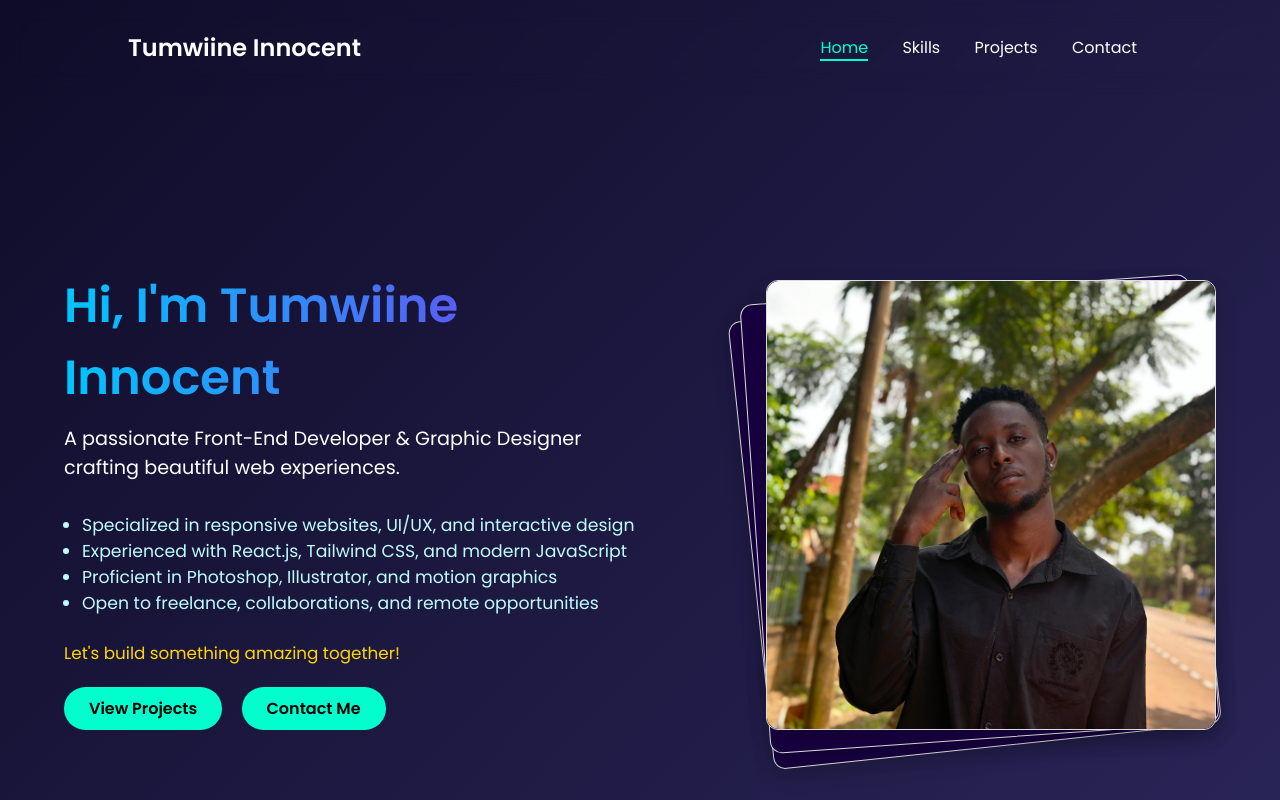
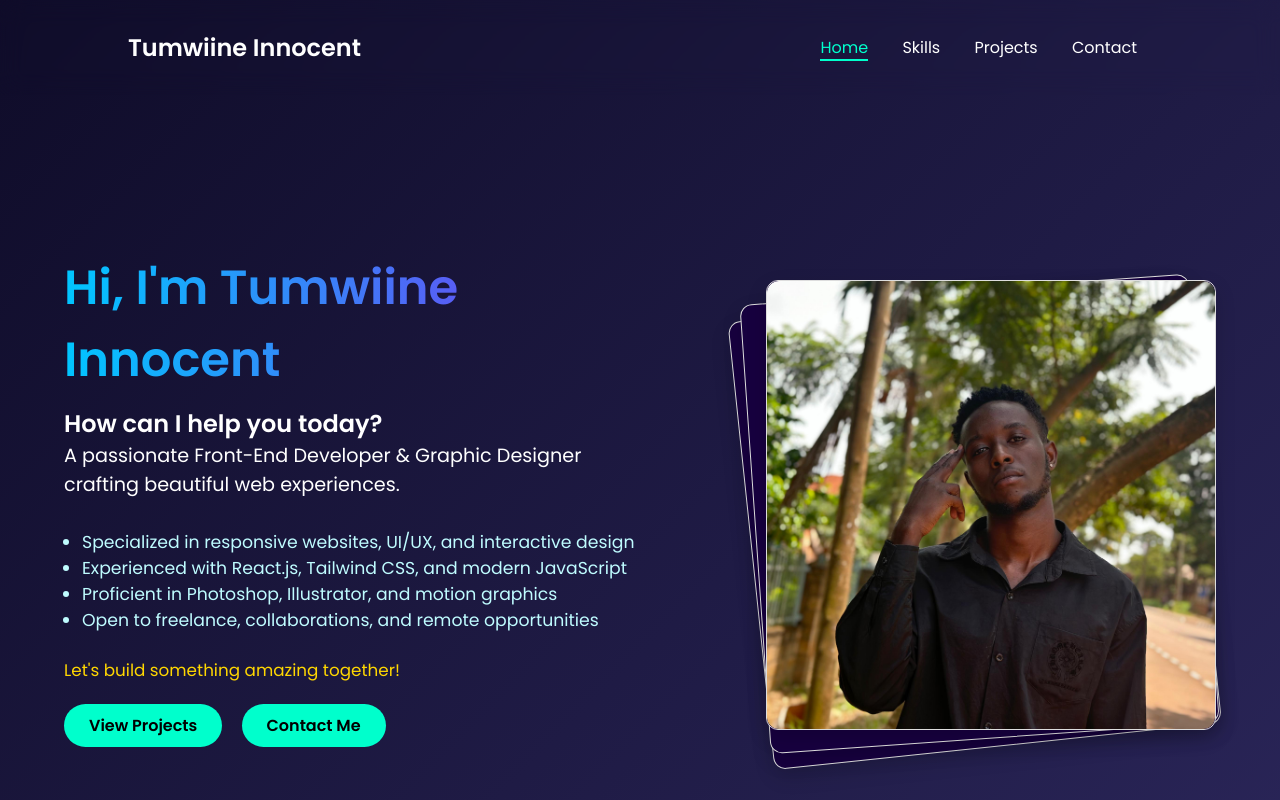
Before and after one commit to tuiin-tuiin/tuiinprofile, a plain HTML site: page index.html in a window 1280 px wide. Shown: the top 800 px of the page. Drawn offline with Linux system fonts and the light colour scheme.

Commit message:
Update index.html

```diff
--- a/index.html
+++ b/index.html
@@ -277,6 +277,7 @@ section.visible {
                color: transparent;">
           Hi, I'm Tumwiine <br> Innocent
         </h1>
+      <h2>How can I help you today?</h2>
         <p>
             A passionate Front-End Developer & Graphic Designer <br>
             crafting beautiful web experiences.
```
